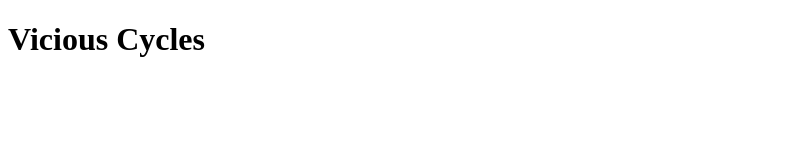
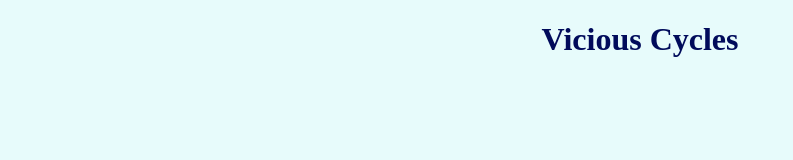
Before and after one commit to kmatwiczyk/ViciousCyclesProject, a plain HTML site: page index.html in a window 1280 px wide. Shown: the whole page, without its empty margins (0-793 px from the left). Drawn offline with Linux system fonts and the light colour scheme.

Commit message:
Add files via upload

```diff
--- a/index.html
+++ b/index.html
@@ -4,8 +4,8 @@
         <meta charset="utf-8">
         <title>Vicious Cycles</title>
     </head>
-<body>
+<body  style="background-color: #E7FBFB;">
     <header>
-    <h1>Vicious Cycles</h1></header>
+    <h1 style="font-size: em4; text-align:center; color: #010B5B; "> Vicious Cycles</h1></header>
 </body>
 </html>
```
